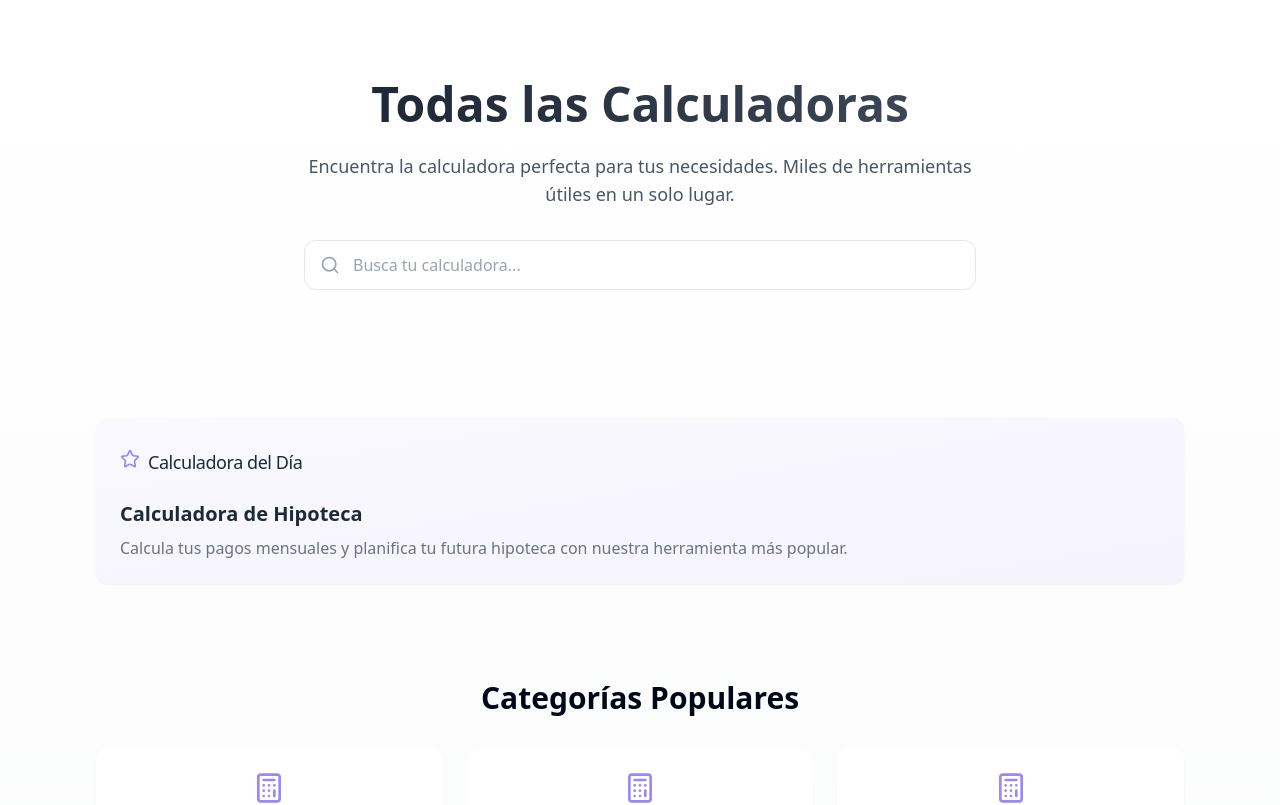
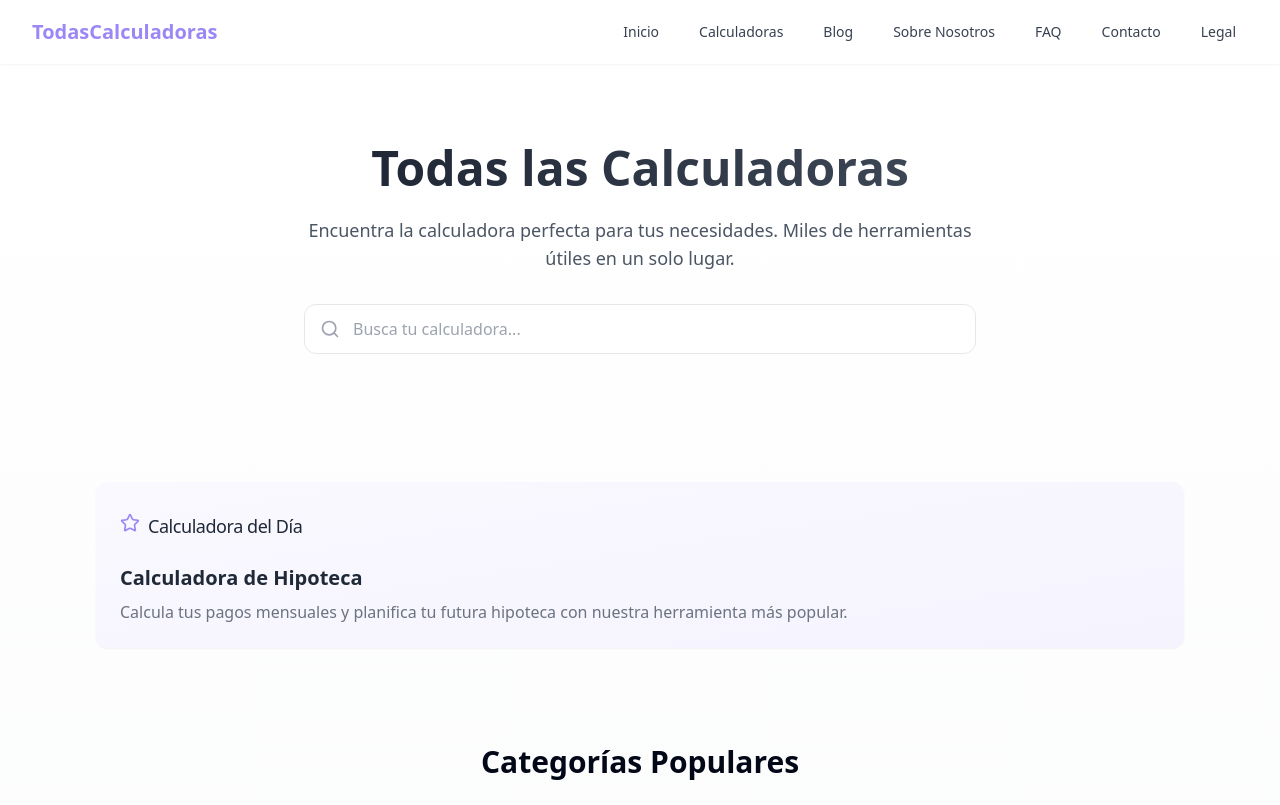
Before and after one commit to kyzerkul/todascalculadoras, a React (Vite) app: page / in a window 1280 px wide. Shown: the top 805 px of the page. Built offline with nearby package versions, Linux system fonts and the light colour scheme.

Commit message:
Add navigation menu
Adds a menu to the application, linking to the principal pages.

```diff
--- a/src/App.tsx
+++ b/src/App.tsx
@@ -4,6 +4,7 @@ import { Toaster as Sonner } from "@/components/ui/sonner";
 import { TooltipProvider } from "@/components/ui/tooltip";
 import { QueryClient, QueryClientProvider } from "@tanstack/react-query";
 import { BrowserRouter, Routes, Route } from "react-router-dom";
+import MainNav from "./components/MainNav";
 import Index from "./pages/Index";
 import NotFound from "./pages/NotFound";
 import CalculatorsDirectory from "./pages/CalculatorsDirectory";
@@ -22,6 +23,9 @@ const App = () => (
       <Toaster />
       <Sonner />
       <BrowserRouter>
+        <div className="min-h-screen flex flex-col">
+          <MainNav />
+          <main className="flex-1">
             <Routes>
               <Route path="/" element={<Index />} />
               <Route path="/calculadoras" element={<CalculatorsDirectory />} />
@@ -33,6 +37,8 @@ const App = () => (
               <Route path="/legal" element={<Legal />} />
               <Route path="*" element={<NotFound />} />
             </Routes>
+          </main>
+        </div>
       </BrowserRouter>
     </TooltipProvider>
   </QueryClientProvider>
--- /dev/null
+++ b/src/components/MainNav.tsx
@@ -0,0 +1,83 @@
+
+import { useState } from "react";
+import { Link } from "react-router-dom";
+import { Menu, X } from "lucide-react";
+import { Button } from "./ui/button";
+import { cn } from "@/lib/utils";
+
+const MainNav = () => {
+  const [isOpen, setIsOpen] = useState(false);
+
+  const navigationItems = [
+    { name: "Inicio", href: "/" },
+    { name: "Calculadoras", href: "/calculadoras" },
+    { name: "Blog", href: "/blog" },
+    { name: "Sobre Nosotros", href: "/sobre-nosotros" },
+    { name: "FAQ", href: "/faq" },
+    { name: "Contacto", href: "/contacto" },
+    { name: "Legal", href: "/legal" },
+  ];
+
+  return (
+    <nav className="bg-white shadow-sm sticky top-0 z-50">
+      <div className="max-w-7xl mx-auto px-4 sm:px-6 lg:px-8">
+        <div className="flex justify-between h-16">
+          <div className="flex items-center">
+            <Link to="/" className="flex-shrink-0 flex items-center">
+              <span className="text-xl font-bold text-primary">TodasCalculadoras</span>
+            </Link>
+          </div>
+
+          {/* Desktop menu */}
+          <div className="hidden md:flex md:items-center md:space-x-4">
+            {navigationItems.map((item) => (
+              <Link
+                key={item.name}
+                to={item.href}
+                className="text-gray-700 hover:text-primary px-3 py-2 rounded-md text-sm font-medium transition-colors"
+              >
+                {item.name}
+              </Link>
+            ))}
+          </div>
+
+          {/* Mobile menu button */}
+          <div className="flex items-center md:hidden">
+            <Button
+              variant="ghost"
+              size="icon"
+              onClick={() => setIsOpen(!isOpen)}
+              className="inline-flex items-center justify-center"
+              aria-label="Main menu"
+            >
+              {isOpen ? <X className="h-6 w-6" /> : <Menu className="h-6 w-6" />}
+            </Button>
+          </div>
+        </div>
+      </div>
+
+      {/* Mobile menu */}
+      <div
+        className={cn(
+          "md:hidden",
+          isOpen ? "block" : "hidden"
+        )}
+      >
+        <div className="px-2 pt-2 pb-3 space-y-1">
+          {navigationItems.map((item) => (
+            <Link
+              key={item.name}
+              to={item.href}
+              className="block text-gray-700 hover:text-primary px-3 py-2 rounded-md text-base font-medium"
+              onClick={() => setIsOpen(false)}
+            >
+              {item.name}
+            </Link>
+          ))}
+        </div>
+      </div>
+    </nav>
+  );
+};
+
+export default MainNav;
```
Lines whose indentation alone changed are shown as unchanged.
